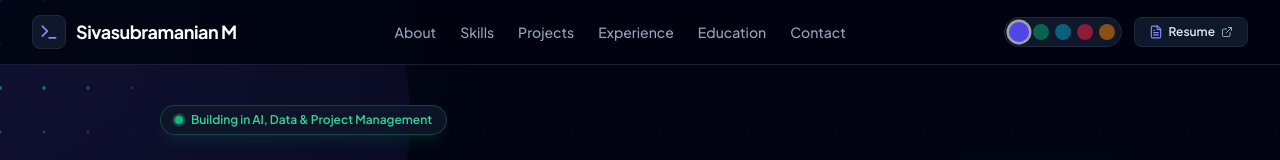
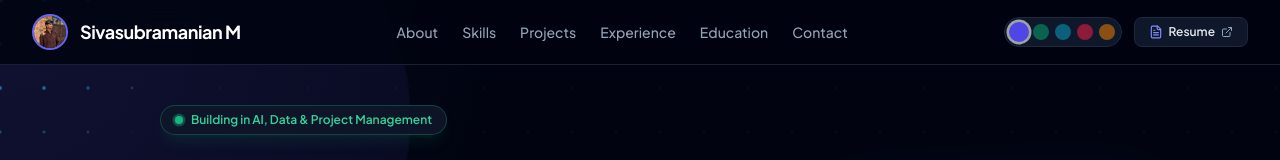
Before and after one commit to sivsubramanian/Portfolio, a React (Vite) app: page / in a window 1280 px wide. Shown: the top 160 px of the page. Built offline with nearby package versions, Linux system fonts and the light colour scheme.

Commit message:
feat: update browser tab title, favicon and navbar logo to profile photo

```diff
--- a/index.html
+++ b/index.html
@@ -3,7 +3,12 @@
   <head>
     <meta charset="UTF-8" />
     <meta name="viewport" content="width=device-width, initial-scale=1.0" />
-    <title>Customizable Portfolio</title>
+    <title>Sivasubramanian M</title>
+    <link rel="icon" type="image/x-icon" href="/favicon.ico" />
+    <link rel="icon" type="image/jpeg" href="/profile_v2.jpg" />
+    <link rel="shortcut icon" href="/favicon.ico" />
+    <link rel="apple-touch-icon" href="/profile_v2.jpg" />
+    <meta name="description" content="Sivasubramanian M - AI & Data Science Specialist | Project Coordinator Trainee" />
     <link rel="preconnect" href="https://fonts.googleapis.com">
     <link rel="preconnect" href="https://fonts.gstatic.com" crossorigin>
     <link href="https://fonts.googleapis.com/css2?family=Plus+Jakarta+Sans:wght@300;400;500;600;700;800&display=swap" rel="stylesheet">
--- a/src/App.tsx
+++ b/src/App.tsx
@@ -636,11 +636,13 @@ export default function App() {
       <header className="sticky top-0 z-40 backdrop-blur-md bg-[#010410]/85 border-b border-slate-800/80">
         <div className="max-w-7xl mx-auto px-4 sm:px-6 lg:px-8 h-16 flex items-center justify-between">
 
-          <a href="#hero" className="flex items-center gap-2.5 text-base sm:text-lg font-bold tracking-tight text-white group">
-            <span className={`p-1.5 rounded-lg bg-slate-900 border border-slate-800 transition-transform group-hover:scale-110 ${activeTheme.text}`}>
-              <Terminal className="w-5 h-5" />
-            </span>
-            <span>{profile.personal.name}</span>
+          <a href="#hero" className="flex items-center gap-3 text-base sm:text-lg font-bold tracking-tight text-white group">
+            <img
+              src={profile.personal.avatar}
+              alt={profile.personal.name}
+              className={`w-9 h-9 rounded-full object-cover object-top border-2 ${activeTheme.border} transition-transform group-hover:scale-110 shadow-sm`}
+            />
+            <span className="group-hover:text-slate-200 transition-colors">{profile.personal.name}</span>
           </a>
 
           <nav className="hidden md:flex items-center gap-6 text-sm font-medium text-slate-400">
```
Also changed, not shown: 1 other file (tests, documents, lock files or other folders).
